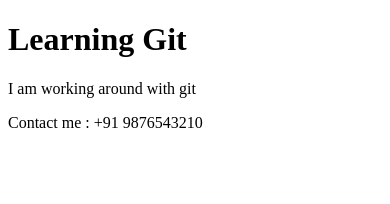
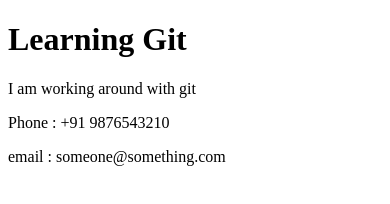
Before and after one commit to iamaswinsudheer/sampleRepo, a plain HTML site: page index.html in a window 390 px wide. Drawn offline with Linux system fonts and the light colour scheme.

Commit message:
updated contact info with mobilenumber and email

```diff
--- a/index.html
+++ b/index.html
@@ -8,6 +8,7 @@
 <body>
     <h1>Learning Git</h1>
     <p>I am working around with git</p>
-    <p>Contact me : +91 9876543210</p>
+    <p>Phone : +91 9876543210</p>
+    <p> email : someone@something.com</p>
 </body>
 </html>
```
